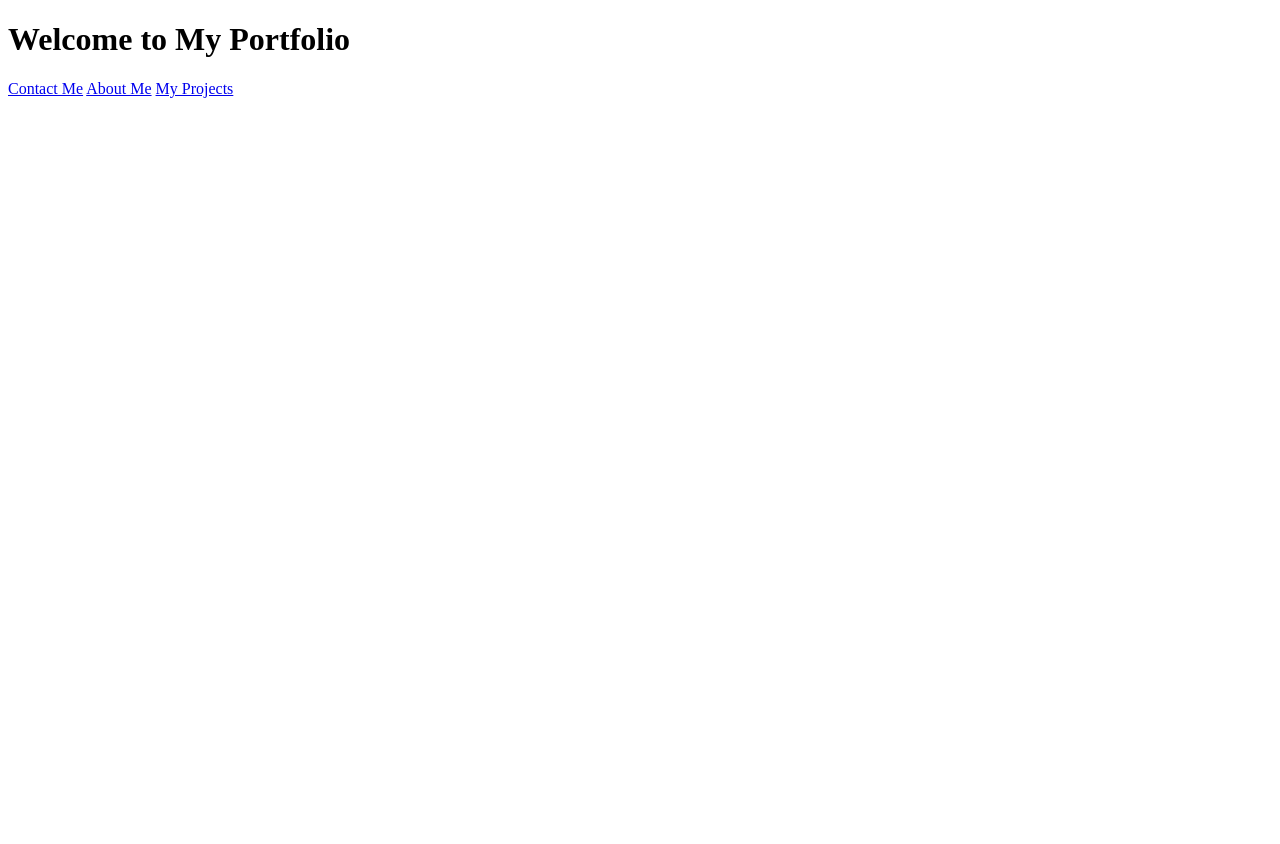
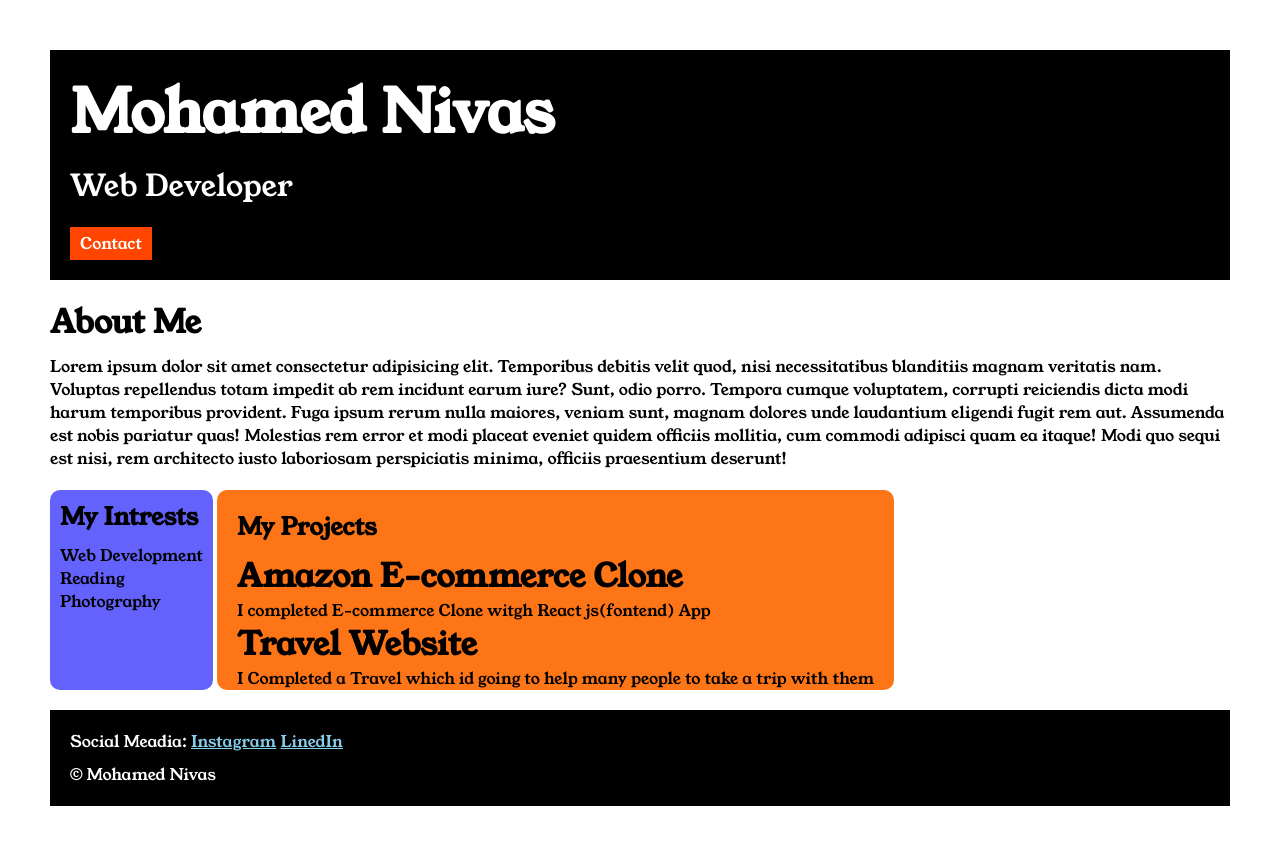
Before and after one commit to Mohamend-Nivas/portfolio-simple-website, a plain HTML site: page index.html in a window 1280 px wide. Before the commit the page ends 800 px from the top, so only its background shows below. Drawn offline with Linux system fonts and the light colour scheme.

Commit message:
index.html

```diff
--- a/index.html
+++ b/index.html
@@ -1,12 +1,81 @@
 <!DOCTYPE html>
-<html>
+<html lang="en">
+
 <head>
+    <meta charset="UTF-8">
+    <meta name="viewport" content="width=device-width, initial-scale=1.0">
     <title>Portfolio</title>
+    <link rel="stylesheet" href="style.css">
+    <link rel="preconnect" href="https://fonts.googleapis.com">
+    <link rel="preconnect" href="https://fonts.gstatic.com" crossorigin>
+    <link href="https://fonts.googleapis.com/css2?family=Young+Serif&display=swap" rel="stylesheet">
 </head>
+
 <body>
-    <h1>Welcome to My Portfolio</h1>
-    <a href='./contact.html'>Contact Me</a>
-    <a href='./About.html'>About Me</a>
-    <a href='./Projects.html'>My Projects</a>
+
+    <div class="container">
+
+        <div class="section-one">
+            <h1 class="section-one__name">Mohamed Nivas</h1>
+            <p class="section-one__role">Web Developer</p>
+            <a class="section-one__contact" href="./Contact.html">Contact</a>
+        </div>
+
+        <div class="section-two">
+            <h1 class="section-two__title">About Me</h1>
+            <p class="section-two__desc">Lorem ipsum dolor sit amet consectetur adipisicing elit. Temporibus debitis
+                velit quod, nisi
+                necessitatibus
+                blanditiis magnam veritatis nam. Voluptas repellendus totam impedit ab rem incidunt earum iure? Sunt,
+                odio
+                porro.
+                Tempora cumque voluptatem, corrupti reiciendis dicta modi harum temporibus provident. Fuga ipsum rerum
+                nulla
+                maiores, veniam sunt, magnam dolores unde laudantium eligendi fugit rem aut. Assumenda est nobis
+                pariatur
+                quas!
+                Molestias rem error et modi placeat eveniet quidem officiis mollitia, cum commodi adipisci quam ea
+                itaque!
+                Modi
+                quo sequi est nisi, rem architecto iusto laboriosam perspiciatis minima, officiis praesentium deserunt!
+            </p>
+        </div>
+
+        <div class="section-three">
+            <h2 class="section-three__title">My Intrests</h2>
+            <ul class="section-three__desc">
+                <li>Web Development</li>
+                <li>Reading</li>
+                <li>Photography</li>
+            </ul>
+        </div>
+
+        <div class="section-four">
+            <h2 class="section-four__title">My Projects</h2>
+            <ul class="section-four__desc">
+                <li>
+                    <h1>Amazon E-commerce Clone</h1>
+                    <p>I completed E-commerce Clone witgh React js(fontend) App</p>
+                </li>
+                <li>
+                    <h1>Travel Website</h1>
+                    <p>I Completed a Travel which id going to help many people to take a trip with them</p>
+                </li>
+            </ul>
+        </div>
+
+        <div class="section-five">
+            <p class="section-five__title">Social Meadia:
+                <a href="">Instagram</a>
+                <a href="">LinedIn</a>
+            </p>
+
+            <p class="section-five__desc">&copy; Mohamed Nivas</p>
+        </div>
+
+
+
+    </div>
 </body>
+
 </html>
```
